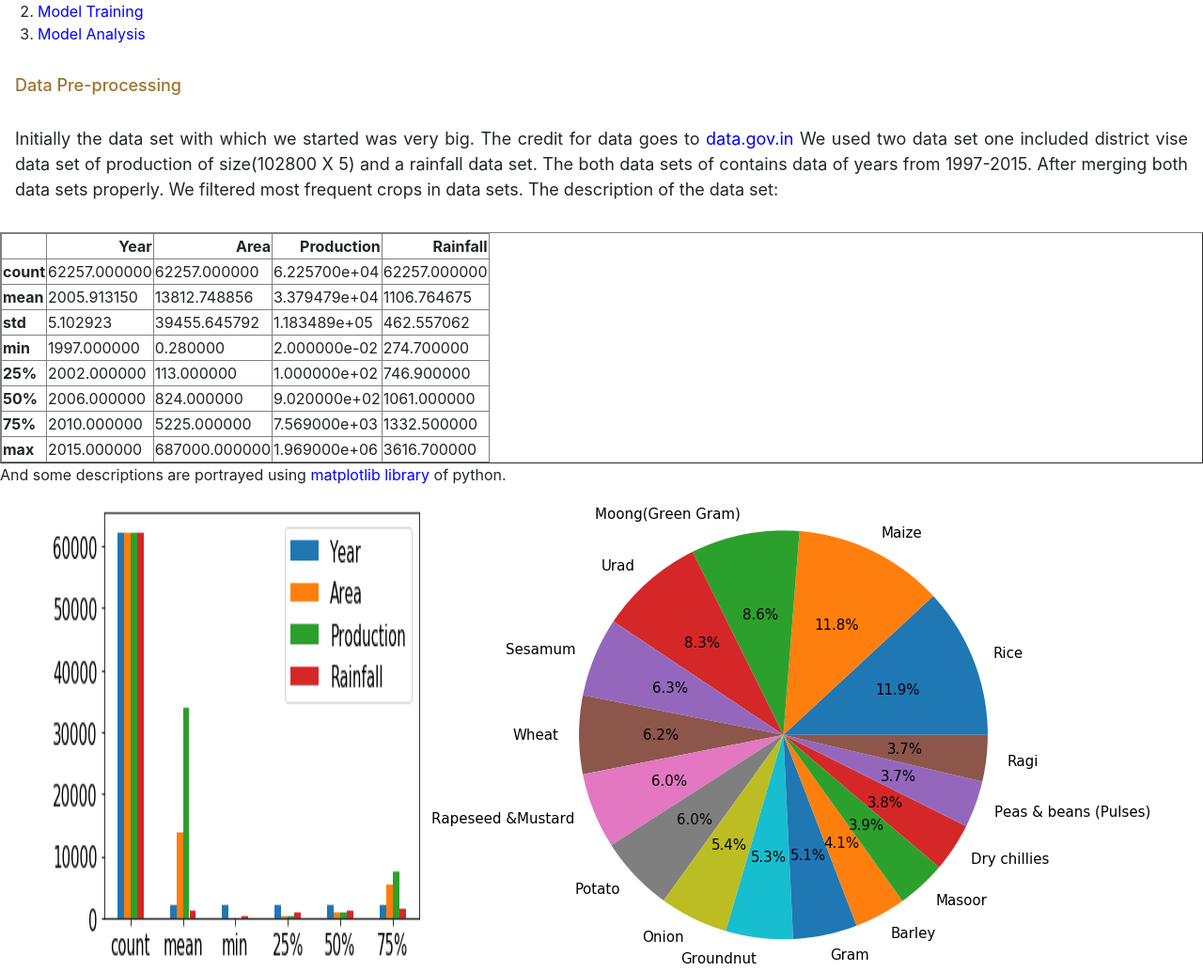
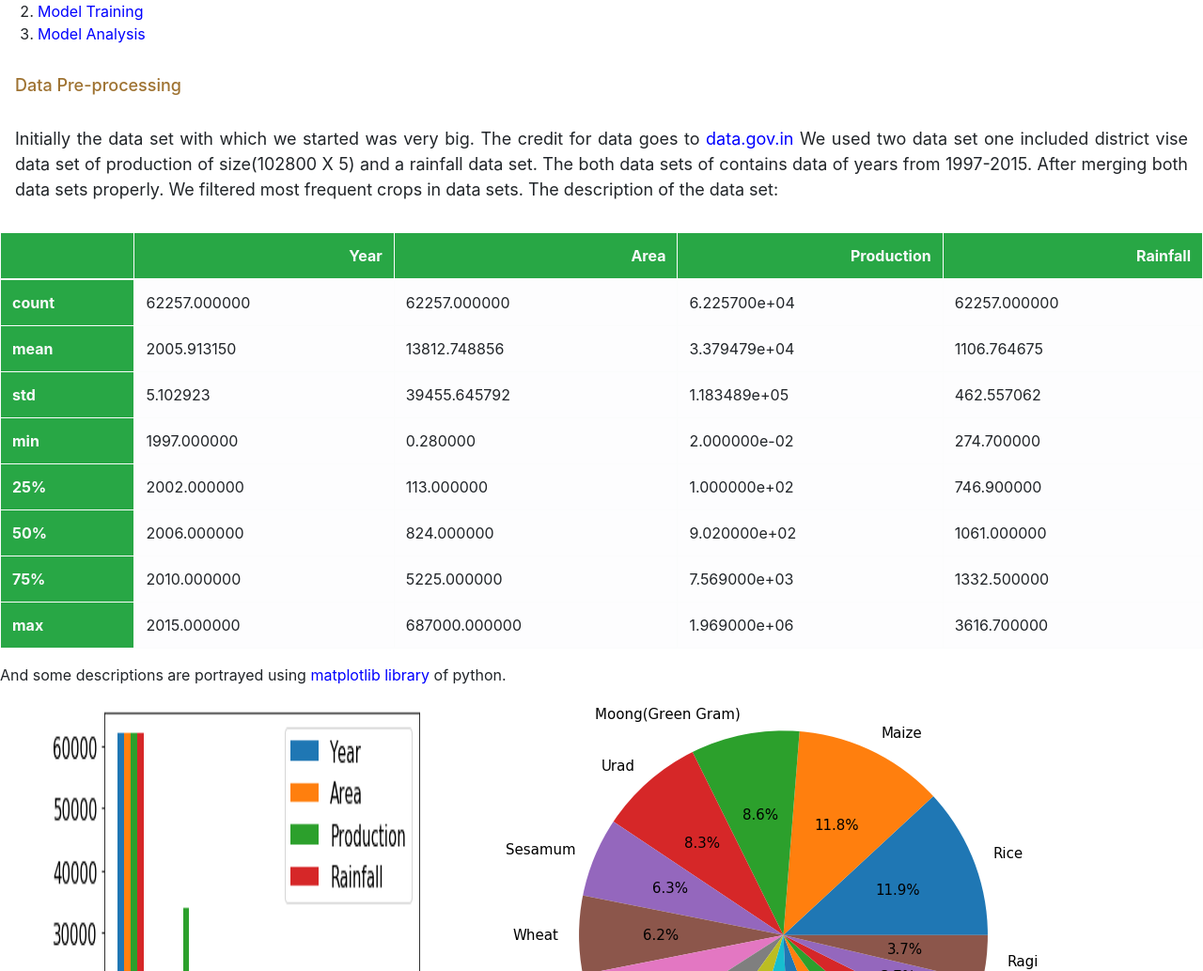
Before and after one commit to shubham-yadav-git/crop-production-predictor, a Flask app: page /about in a window 1280 px wide. Shown: the part 371-1404 px from the top of the page at 94% size. Run offline with Flask 2, Linux system fonts and the light colour scheme; parts of the project's set-up code (start-up, migrations or seed data) failed here and were passed over; some libraries are stand-ins or nearby versions.

Commit message:
table design updated

```diff
--- a/templates/about.html
+++ b/templates/about.html
@@ -34,6 +34,7 @@
             display: flex;
             flex-wrap: wrap;
             justify-content: center;
+            /* space-between: 0.8; */
             margin-bottom: 2rem;
         }
 
@@ -115,8 +116,9 @@
         <p class="para-container">
             Initially the data set with which we started was very big. The credit for data goes to <a href="https://data.gov.in/">data.gov.in</a> We used two data set one included district vise data set of production of size(102800 X 5) and a rainfall
             data set. The both data sets of contains data of years from 1997-2015. After merging both data sets properly. We filtered most frequent crops in data sets. The description of the data set:
-            <table border="1" class="table-responsive">
-                <thead>
+            <div class="table-responsive">
+                <table border="1" class="table table-light">
+                    <thead class="bg-success text-light">
                         <tr style="text-align: right;">
                             <th></th>
                             <th>Year</th>
@@ -127,56 +129,56 @@
                     </thead>
                     <tbody>
                         <tr>
-                        <th>count</th>
+                            <th class="bg-success text-light">count</th>
                             <td>62257.000000</td>
                             <td>62257.000000</td>
                             <td>6.225700e+04</td>
                             <td>62257.000000</td>
                         </tr>
                         <tr>
-                        <th>mean</th>
+                            <th class="bg-success text-light">mean</th>
                             <td>2005.913150</td>
                             <td>13812.748856</td>
                             <td>3.379479e+04</td>
                             <td>1106.764675</td>
                         </tr>
                         <tr>
-                        <th>std</th>
+                            <th class="bg-success text-light">std</th>
                             <td>5.102923</td>
                             <td>39455.645792</td>
                             <td>1.183489e+05</td>
                             <td>462.557062</td>
                         </tr>
                         <tr>
-                        <th>min</th>
+                            <th class="bg-success text-light">min</th>
                             <td>1997.000000</td>
                             <td>0.280000</td>
                             <td>2.000000e-02</td>
                             <td>274.700000</td>
                         </tr>
                         <tr>
-                        <th>25%</th>
+                            <th class="bg-success text-light">25%</th>
                             <td>2002.000000</td>
                             <td>113.000000</td>
                             <td>1.000000e+02</td>
                             <td>746.900000</td>
                         </tr>
                         <tr>
-                        <th>50%</th>
+                            <th class="bg-success text-light">50%</th>
                             <td>2006.000000</td>
                             <td>824.000000</td>
                             <td>9.020000e+02</td>
                             <td>1061.000000</td>
                         </tr>
                         <tr>
-                        <th>75%</th>
+                            <th class="bg-success text-light">75%</th>
                             <td>2010.000000</td>
                             <td>5225.000000</td>
                             <td>7.569000e+03</td>
                             <td>1332.500000</td>
                         </tr>
                         <tr>
-                        <th>max</th>
+                            <th class="bg-success text-light">max</th>
                             <td>2015.000000</td>
                             <td>687000.000000</td>
                             <td>1.969000e+06</td>
@@ -184,7 +186,7 @@
                         </tr>
                     </tbody>
                 </table>
-
+            </div>
             And some descriptions are portrayed using <a href="https://matplotlib.org/">matplotlib library</a> of python.
         </p>
         <div class="img-container">
```
Lines whose indentation alone changed are shown as unchanged.
